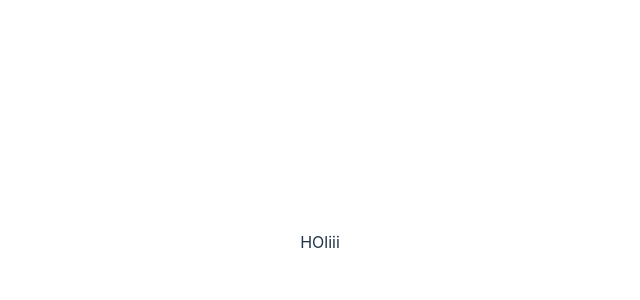
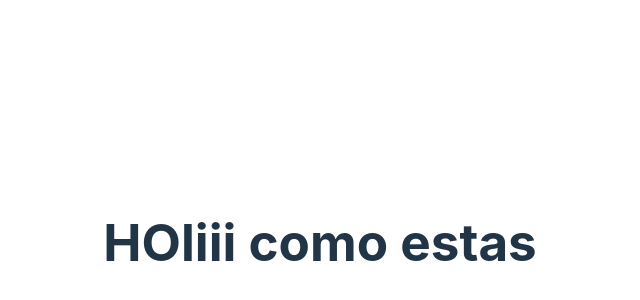
Before and after one commit to Melanialassia/ClientSurf, a React (Vite) app in the folder client/client/: page / in a window 1280 px wide. Shown: the part 158-458 px from the top of the page, without its empty margins (320-960 px from the left). Built offline with nearby package versions, Linux system fonts and the light colour scheme.

Commit message:
creando carpetas

```diff
--- a/client/client/src/App.jsx
+++ b/client/client/src/App.jsx
@@ -6,7 +6,7 @@ const App = () => {
 
   return (
 <div>
-HOliii
+<h1>HOliii como estas</h1>
 </div>
   )
 }
```
